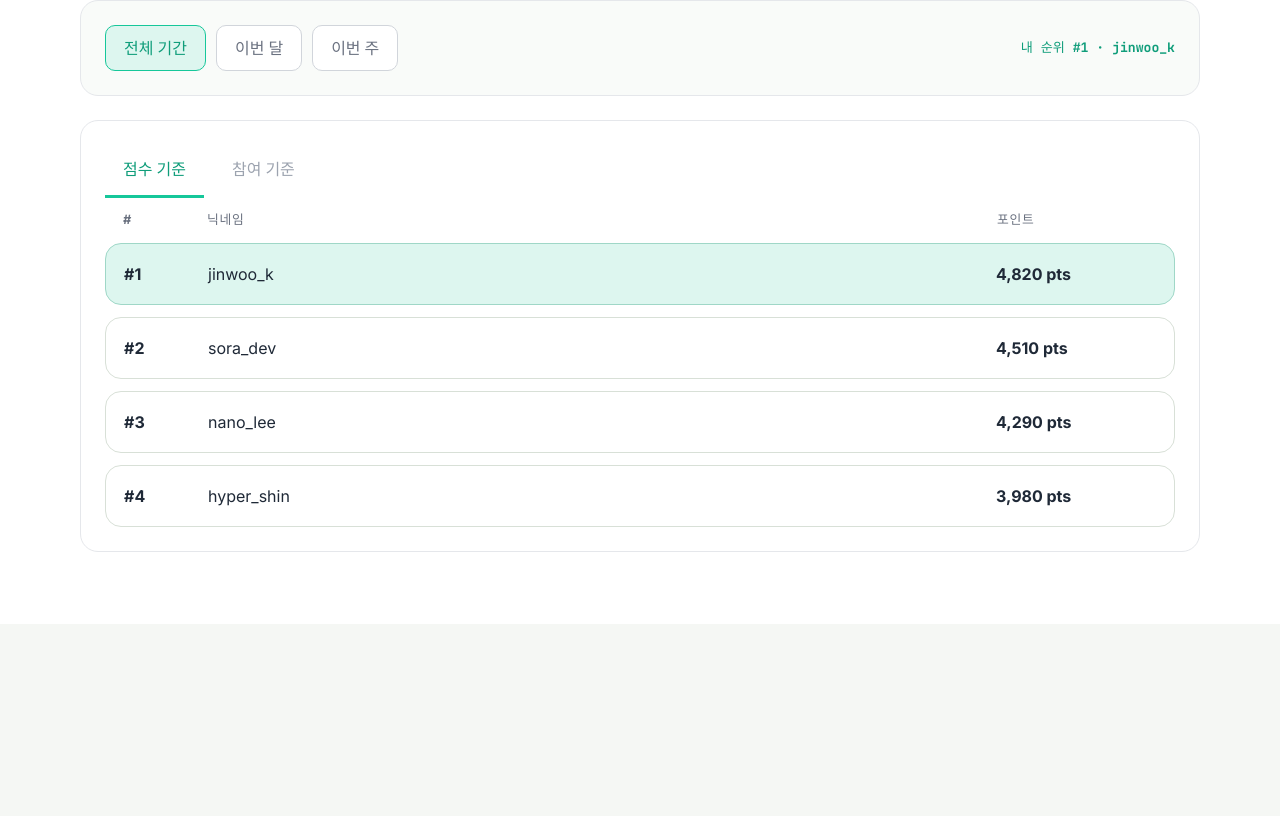
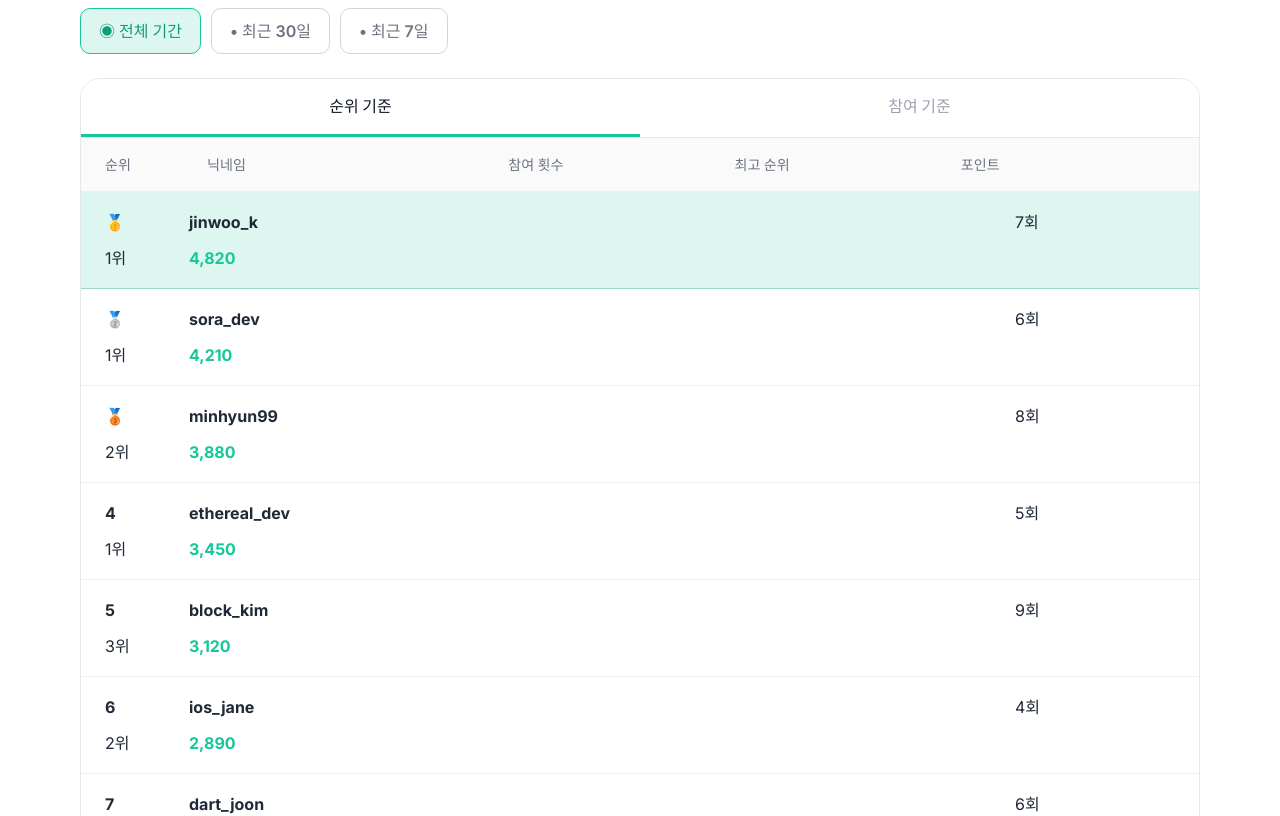
Before and after one commit to DakerTeams/Daker-front, a React (Vite) app: page /rankings in a window 1280 px wide. Shown: the part 444-1260 px from the top of the page. Before the commit the page ends 1068 px from the top, so only its background shows below. Built offline with nearby package versions, Linux system fonts and the light colour scheme.

Commit message:
feat: 랭킹 참여 기준 테이블 및 탭 하이라이트 반영

```diff
--- a/src/index.css
+++ b/src/index.css
@@ -881,10 +881,56 @@ h2 {
   font-family: 'JetBrains Mono', ui-monospace, monospace;
 }
 
+.rankings-period-filter {
+  margin-top: 8px;
+}
+
+.rankings-board {
+  border: 1px solid #e5e7eb;
+  border-radius: 20px;
+  background: #ffffff;
+  overflow: hidden;
+}
+
+.rankings-board__tabs {
+  display: grid;
+  grid-template-columns: repeat(2, 1fr);
+  border-bottom: 1px solid #e5e7eb;
+}
+
+.rankings-board__tab {
+  min-height: 58px;
+  border: 0;
+  border-bottom: 3px solid transparent;
+  background: #ffffff;
+  color: #9ca3af;
+  font-size: 1rem;
+  font-weight: 800;
+  cursor: pointer;
+  transition:
+    color 0.18s ease,
+    background-color 0.18s ease,
+    border-color 0.18s ease;
+}
+
+.rankings-board__tab:hover {
+  color: #374151;
+}
+
+.rankings-board__tab--active {
+  color: #111827;
+  border-bottom-color: #16c79a;
+  background: #ffffff;
+}
+
 .ranking-table {
   display: flex;
   flex-direction: column;
   gap: 14px;
+}
+
+.ranking-table--board {
+  gap: 0;
 }
 
 .ranking-table__head {
@@ -899,6 +945,25 @@ h2 {
   letter-spacing: 0.06em;
 }
 
+.ranking-table__head--board,
+.ranking-row--board {
+  grid-template-columns: 90px minmax(0, 1.35fr) 1fr 1fr 1fr;
+}
+
+.ranking-table__head--board {
+  padding: 16px 24px;
+  background: #fafafa;
+  border-bottom: 1px solid #eaeef2;
+  text-transform: none;
+  letter-spacing: 0;
+  font-size: 0.88rem;
+}
+
+.ranking-table__rows {
+  display: flex;
+  flex-direction: column;
+}
+
 .ranking-table__head--wide,
 .ranking-row--wide {
   grid-template-columns: 72px minmax(0, 1fr) 120px 120px 120px;
@@ -915,9 +980,20 @@ h2 {
   background: #ffffff;
 }
 
+.ranking-row--board {
+  padding: 18px 24px;
+  border: 0;
+  border-bottom: 1px solid #eef1f4;
+  border-radius: 0;
+}
+
 .ranking-row--me {
   background: var(--primary-soft);
   border-color: #9fd7c7;
+}
+
+.ranking-points {
+  color: #16c79a;
 }
 
 .camp-grid {
--- a/src/mock/rankings.js
+++ b/src/mock/rankings.js
@@ -6,37 +6,157 @@ export const rankings = [
     score: 4820,
     participationCount: 7,
     completedCount: 6,
-    submitRate: '85%',
+    submitRate: '86%',
+    bestRank: '1위',
+    period: {
+      all: 4820,
+      month: 2140,
+      week: 980,
+    },
     isMe: true,
   },
   {
     userId: 2,
     rank: 2,
     nickname: 'sora_dev',
-    score: 4510,
+    score: 4210,
     participationCount: 6,
     completedCount: 5,
     submitRate: '83%',
+    bestRank: '1위',
+    period: {
+      all: 4210,
+      month: 2030,
+      week: 910,
+    },
     isMe: false,
   },
   {
     userId: 3,
     rank: 3,
-    nickname: 'nano_lee',
-    score: 4290,
-    participationCount: 6,
-    completedCount: 5,
-    submitRate: '80%',
+    nickname: 'minhyun99',
+    score: 3880,
+    participationCount: 8,
+    completedCount: 7,
+    submitRate: '88%',
+    bestRank: '2위',
+    period: {
+      all: 3880,
+      month: 1900,
+      week: 860,
+    },
     isMe: false,
   },
   {
     userId: 4,
     rank: 4,
+    nickname: 'ethereal_dev',
+    score: 3450,
+    participationCount: 5,
+    completedCount: 5,
+    submitRate: '100%',
+    bestRank: '1위',
+    period: {
+      all: 3450,
+      month: 1610,
+      week: 770,
+    },
+    isMe: false,
+  },
+  {
+    userId: 5,
+    rank: 5,
+    nickname: 'block_kim',
+    score: 3120,
+    participationCount: 9,
+    completedCount: 8,
+    submitRate: '89%',
+    bestRank: '3위',
+    period: {
+      all: 3120,
+      month: 1490,
+      week: 690,
+    },
+    isMe: false,
+  },
+  {
+    userId: 6,
+    rank: 6,
+    nickname: 'ios_jane',
+    score: 2890,
+    participationCount: 4,
+    completedCount: 4,
+    submitRate: '100%',
+    bestRank: '2위',
+    period: {
+      all: 2890,
+      month: 1340,
+      week: 640,
+    },
+    isMe: false,
+  },
+  {
+    userId: 7,
+    rank: 7,
+    nickname: 'dart_joon',
+    score: 2740,
+    participationCount: 6,
+    completedCount: 5,
+    submitRate: '83%',
+    bestRank: '3위',
+    period: {
+      all: 2740,
+      month: 1210,
+      week: 580,
+    },
+    isMe: false,
+  },
+  {
+    userId: 8,
+    rank: 8,
     nickname: 'hyper_shin',
-    score: 3980,
+    score: 2500,
+    participationCount: 5,
+    completedCount: 3,
+    submitRate: '75%',
+    bestRank: '8위',
+    period: {
+      all: 2500,
+      month: 1080,
+      week: 510,
+    },
+    isMe: false,
+  },
+  {
+    userId: 9,
+    rank: 9,
+    nickname: 'pandas_master',
+    score: 2280,
     participationCount: 5,
     completedCount: 4,
     submitRate: '80%',
+    bestRank: '9위',
+    period: {
+      all: 2280,
+      month: 970,
+      week: 470,
+    },
+    isMe: false,
+  },
+  {
+    userId: 10,
+    rank: 10,
+    nickname: 'nano_lee',
+    score: 2050,
+    participationCount: 3,
+    completedCount: 3,
+    submitRate: '100%',
+    bestRank: '10위',
+    period: {
+      all: 2050,
+      month: 860,
+      week: 420,
+    },
     isMe: false,
   },
 ]
--- a/src/pages/RankingsPage.jsx
+++ b/src/pages/RankingsPage.jsx
@@ -2,9 +2,9 @@ import { useMemo, useState } from 'react'
 import { rankings } from '../mock/rankings.js'
 
 const periodFilters = [
-  { key: 'all', label: '전체' },
-  { key: 'month', label: '이번 달' },
-  { key: 'week', label: '이번 주' },
+  { key: 'all', label: '전체 기간' },
+  { key: 'month', label: '최근 30일' },
+  { key: 'week', label: '최근 7일' },
 ]
 
 function RankingsPage() {
@@ -15,6 +15,22 @@ function RankingsPage() {
     () => rankings.find((ranking) => ranking.isMe),
     [],
   )
+
+  const rows = useMemo(
+    () =>
+      rankings.map((ranking) => ({
+        ...ranking,
+        visibleScore: ranking.period?.[period] ?? ranking.score,
+      })),
+    [period],
+  )
+
+  const rankIcon = (rank) => {
+    if (rank === 1) return '🥇'
+    if (rank === 2) return '🥈'
+    if (rank === 3) return '🥉'
+    return rank
+  }
 
   return (
     <section className="page-section">
@@ -35,9 +51,7 @@ function RankingsPage() {
         <div className="rank-hero__accent">#1</div>
       </section>
 
-      <section className="surface-card surface-card--soft">
-        <div className="row-between row-between--wrap">
-          <div className="filter-group" aria-label="랭킹 기간 필터">
+      <div className="filter-group rankings-period-filter" aria-label="랭킹 기간 필터">
         {periodFilters.map((filter) => (
           <button
             key={filter.key}
@@ -47,29 +61,27 @@ function RankingsPage() {
             }`}
             onClick={() => setPeriod(filter.key)}
           >
-                {filter.label === '전체' ? '전체 기간' : filter.label}
+            {period === filter.key ? '◉ ' : '• '}
+            {filter.label}
           </button>
         ))}
       </div>
-          <div className="my-rank-chip">
-            내 순위 #{myRanking?.rank} · {myRanking?.nickname}
-          </div>
-        </div>
-      </section>
 
-      <section className="surface-card">
-        <div className="detail-tabs" role="tablist" aria-label="랭킹 기준 탭">
+      <section className="rankings-board">
+        <div className="rankings-board__tabs" role="tablist" aria-label="랭킹 기준 탭">
           <button
             type="button"
-            className={`detail-tab${activeTab === 'score' ? ' detail-tab--active' : ''}`}
+            className={`rankings-board__tab${
+              activeTab === 'score' ? ' rankings-board__tab--active' : ''
+            }`}
             onClick={() => setActiveTab('score')}
           >
-            점수 기준
+            순위 기준
           </button>
           <button
             type="button"
-            className={`detail-tab${
-              activeTab === 'participation' ? ' detail-tab--active' : ''
+            className={`rankings-board__tab${
+              activeTab === 'participation' ? ' rankings-board__tab--active' : ''
             }`}
             onClick={() => setActiveTab('participation')}
           >
@@ -78,44 +90,52 @@ function RankingsPage() {
         </div>
 
         {activeTab === 'score' ? (
-          <div className="ranking-table">
-            <div className="ranking-table__head">
-              <span>#</span>
+          <div className="ranking-table ranking-table--board">
+            <div className="ranking-table__head ranking-table__head--board">
+              <span>순위</span>
               <span>닉네임</span>
+              <span>참여 횟수</span>
+              <span>최고 순위</span>
               <span>포인트</span>
             </div>
-            <div className="stack-list stack-list--compact">
-              {rankings.map((ranking) => (
+            <div className="ranking-table__rows">
+              {rows.map((ranking) => (
                 <div
                   key={ranking.userId}
-                  className={`ranking-row${ranking.isMe ? ' ranking-row--me' : ''}`}
+                  className={`ranking-row ranking-row--board${
+                    ranking.isMe ? ' ranking-row--me' : ''
+                  }`}
                 >
-                  <strong>#{ranking.rank}</strong>
-                  <span>{ranking.nickname}</span>
-                  <strong>{ranking.score.toLocaleString()} pts</strong>
+                  <strong>{rankIcon(ranking.rank)}</strong>
+                  <strong>{ranking.nickname}</strong>
+                  <span>{ranking.participationCount}회</span>
+                  <span>{ranking.bestRank}</span>
+                  <strong className="ranking-points">
+                    {ranking.visibleScore.toLocaleString()}
+                  </strong>
                 </div>
               ))}
             </div>
           </div>
         ) : (
-          <div className="ranking-table">
-            <div className="ranking-table__head ranking-table__head--wide">
-              <span>#</span>
+          <div className="ranking-table ranking-table--board">
+            <div className="ranking-table__head ranking-table__head--board ranking-table__head--participation">
+              <span>순위</span>
               <span>닉네임</span>
               <span>참여 횟수</span>
               <span>완료</span>
               <span>제출률</span>
             </div>
-            <div className="stack-list stack-list--compact">
-              {rankings.map((ranking) => (
+            <div className="ranking-table__rows">
+              {rows.map((ranking) => (
                 <div
                   key={ranking.userId}
-                  className={`ranking-row ranking-row--wide${
+                  className={`ranking-row ranking-row--board ranking-row--participation${
                     ranking.isMe ? ' ranking-row--me' : ''
                   }`}
                 >
-                  <strong>#{ranking.rank}</strong>
-                  <span>{ranking.nickname}</span>
+                  <strong>{rankIcon(ranking.rank)}</strong>
+                  <strong>{ranking.nickname}</strong>
                   <span>{ranking.participationCount}회</span>
                   <span>{ranking.completedCount}회</span>
                   <strong>{ranking.submitRate}</strong>
```
Lines whose indentation alone changed are shown as unchanged.
